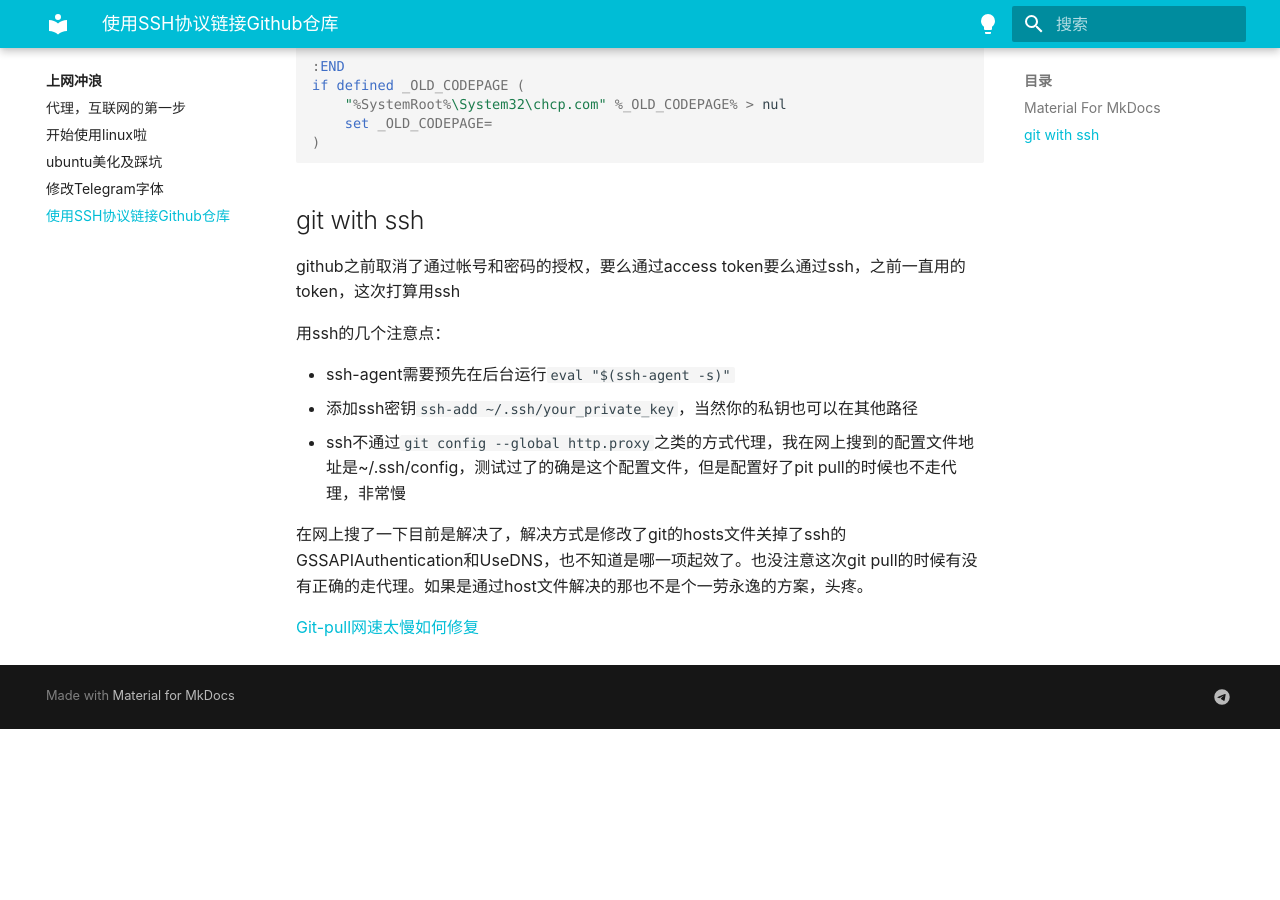
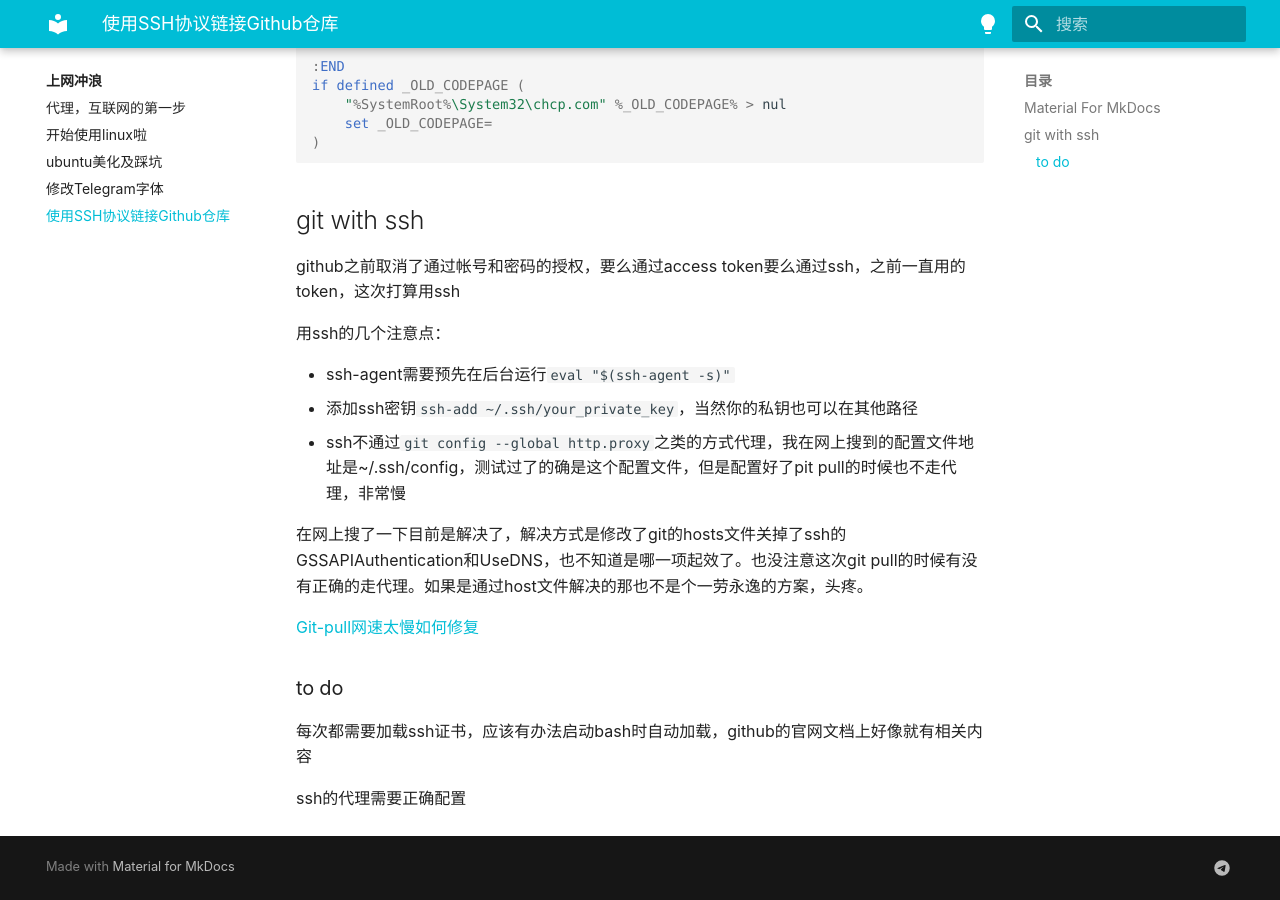
Before and after one commit to subB1ss/subb1ss.github.io, an MkDocs documentation site: the page built from docs/surf-the-internet/UsingSshWithGit.md, in a window 1280 px wide and 900 px high, scrolled down 1144 px. Built offline with MkDocs 1.6.1 and Material for MkDocs 9.7.7, drawn with Linux system fonts in a browser that asks for light colours; some web fonts are replaced; before the commit the page ends 1873 px from its top, so only the background shows below that.

Commit message:
7/18 23 no2

```diff
--- a/docs/surf-the-internet/UsingSshWithGit.md
+++ b/docs/surf-the-internet/UsingSshWithGit.md
@@ -64,3 +64,9 @@
 在网上搜了一下目前是解决了，解决方式是修改了git的hosts文件关掉了ssh的GSSAPIAuthentication和UseDNS，也不知道是哪一项起效了。也没注意这次git pull的时候有没有正确的走代理。如果是通过host文件解决的那也不是个一劳永逸的方案，头疼。
 
 [Git-pull网速太慢如何修复](https://blog.csdn.net/AaricYang/article/details/104617134)
+
+### to do
+
+每次都需要加载ssh证书，应该有办法启动bash时自动加载，github的官网文档上好像就有相关内容
+
+ssh的代理需要正确配置
```
